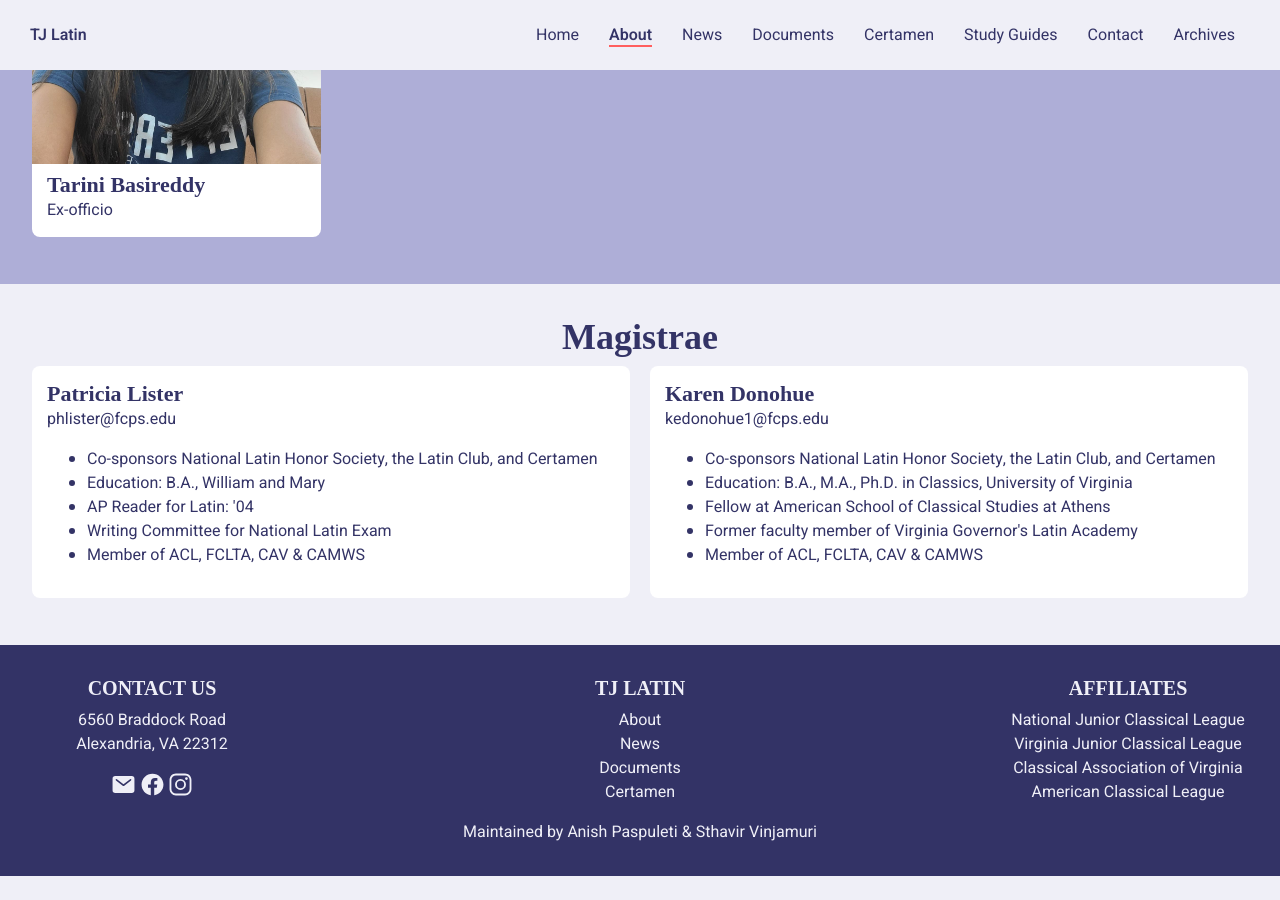
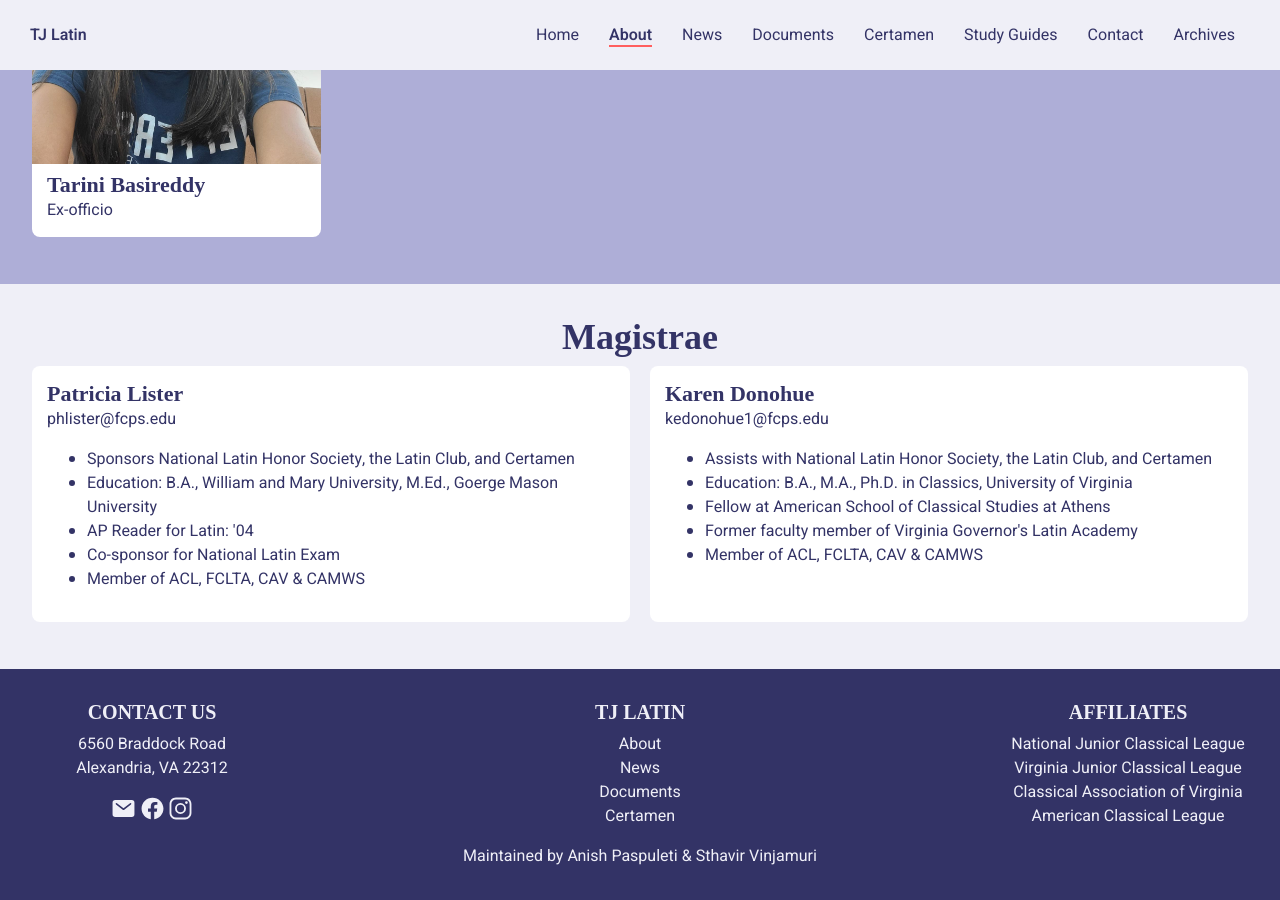
Before and after one commit to TJLatin/website, a Jekyll site: the page built from about.html, in a window 1280 px wide and 900 px high, scrolled down 2590 px. Built offline with Jekyll 4.4.1, drawn with Linux system fonts in a browser that asks for light colours; some web fonts are replaced; before the commit the page ends 3466 px from its top, so only the background shows below that.

Commit message:
changed descriptions for magistrae

```diff
--- a/about.html
+++ b/about.html
@@ -56,10 +56,10 @@
                             <h3 class="card-title">Patricia Lister</h3>
                             <span>phlister@fcps.edu</span>
                             <ul>
-                                <li>Co-sponsors National Latin Honor Society, the Latin Club, and Certamen</li>
-                                <li>Education: B.A., William and Mary</li>
+                                <li>Sponsors National Latin Honor Society, the Latin Club, and Certamen</li>
+                                <li>Education: B.A., William and Mary University, M.Ed., Goerge Mason University</li>
                                 <li>AP Reader for Latin: '04</li>
-                                <li>Writing Committee for National Latin Exam</li>
+                                <li>Co-sponsor for National Latin Exam</li>
                                 <li>Member of ACL, FCLTA, CAV & CAMWS</li>
                             </ul>
                         </div>
@@ -71,7 +71,7 @@
                             <h3 class="card-title">Karen Donohue</h3>
                             <span>kedonohue1@fcps.edu</span>
                             <ul>
-                                <li>Co-sponsors National Latin Honor Society, the Latin Club, and Certamen</li>
+                                <li>Assists with National Latin Honor Society, the Latin Club, and Certamen</li>
                                 <li>Education: B.A., M.A., Ph.D. in Classics, University of Virginia</li>
                                 <li>Fellow at American School of Classical Studies at Athens</li>
                                 <li>Former faculty member of Virginia Governor's Latin Academy</li>
```
